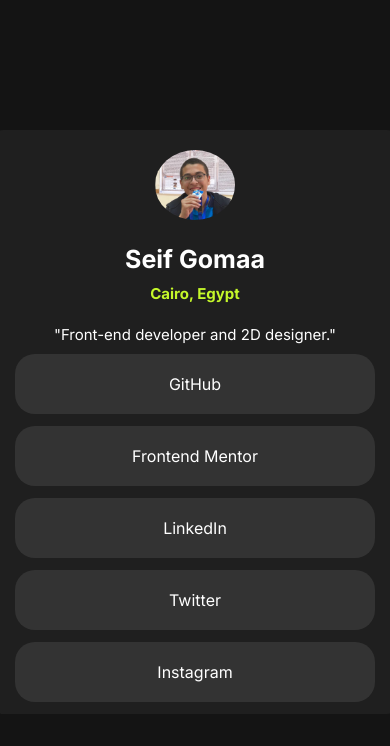
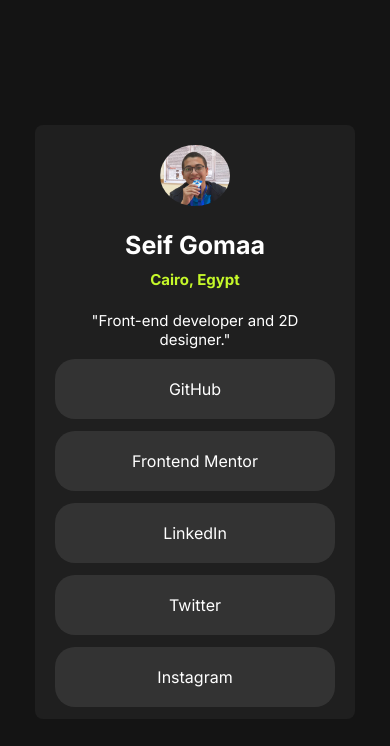
Before and after one commit to Seee-if/Seif, a plain HTML site: page index.html in a window 390 px wide. Drawn offline with Linux system fonts and the light colour scheme.

Commit message:
Update style.css

```diff
--- a/style.css
+++ b/style.css
@@ -38,14 +38,14 @@
   width: 100%;
 }
 #main .img img {
-  width: 20%;
+  width: 22%;
   height: auto;
   border-radius: 50%; /* Optional for round images */
 }
 ul {
   list-style: none;
 }
-a{
+a {
   color: var(--White);
   border-radius: 20px;
   border-color: var(--Grey_700);
@@ -59,18 +59,14 @@
   border: none;
   margin-bottom: 12px;
   text-decoration: none;
-
-
 }
-a:active{
+a:active {
   transition: all 0.15s ease-in-out;
   opacity: 0.8;
-
 }
-a:hover{
+a:hover {
   background-color: var(--Green);
   transition: all 0.3s ease-in-out;
-
 }
 
 #main .profile h1 {
@@ -92,3 +88,9 @@
   margin-right: 20px;
   margin-left: 20px;
 }
+
+@media (max-width: 550px) {
+  #main {
+    width: 20rem;
+  }
+}
```
